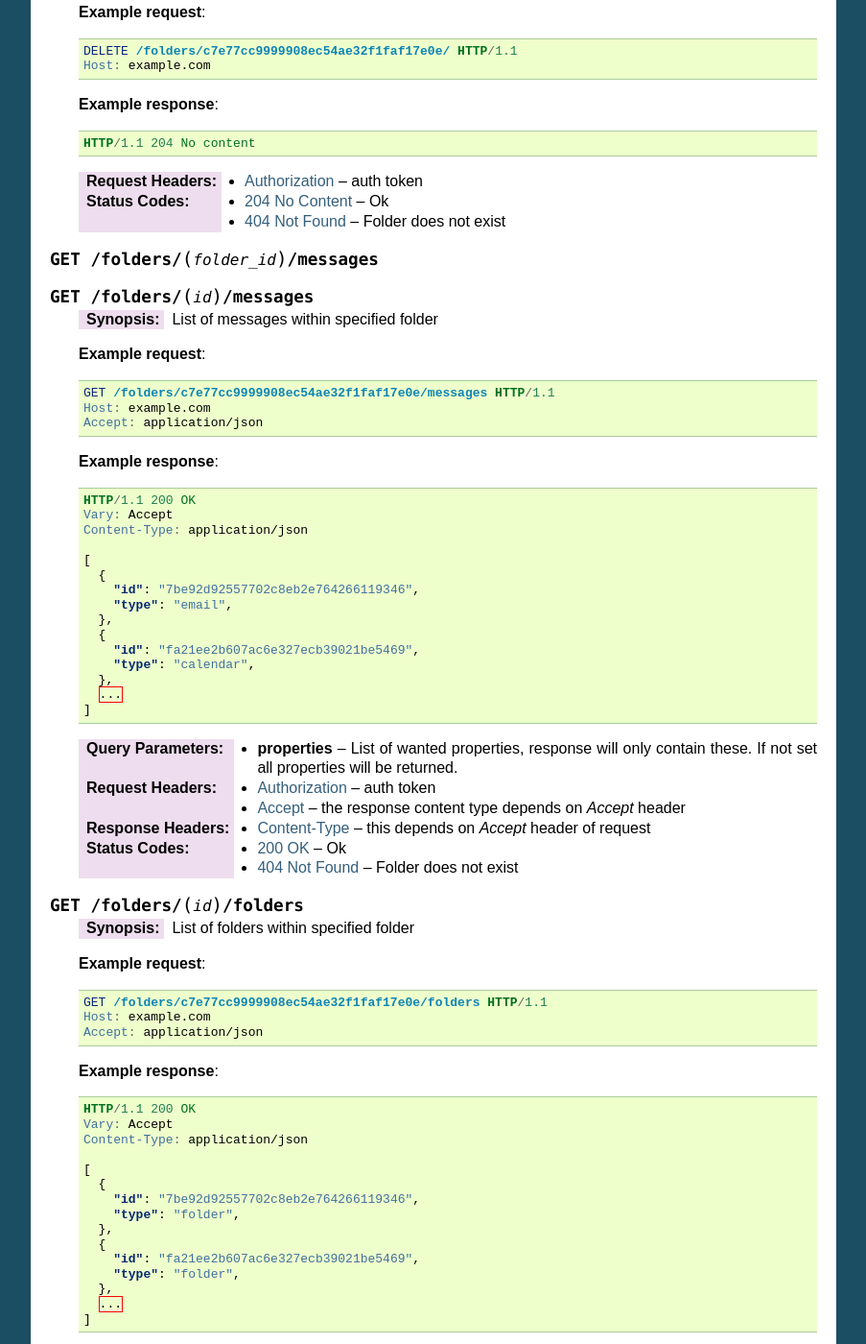
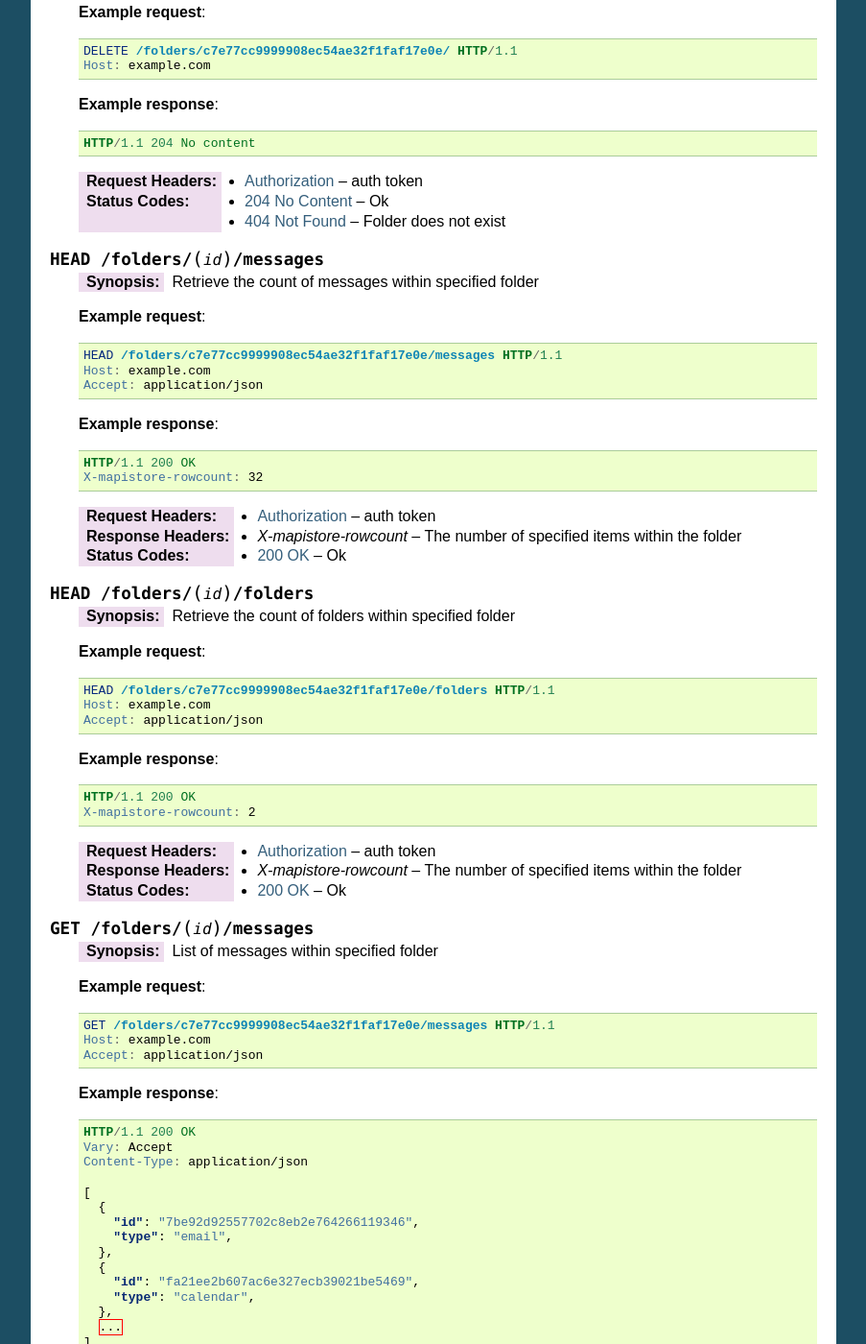
Before and after one commit to openchange/website, a Sphinx documentation site: the page built from api/mapistore_http/source/index.rst, in a window 1280 px wide and 1400 px high, scrolled down 2597 px. Shown: the whole window at 96% size, without its empty margins (198-1101 px from the left). Built offline with Sphinx 7.4.7, drawn with Linux system fonts in a browser that asks for light colours.

Commit message:
Add HEAD /folders/(id)/{folders,messages) to retrieve rowcount in HTTP headers

```diff
--- a/api/mapistore_http/source/index.rst
+++ b/api/mapistore_http/source/index.rst
@@ -191,7 +191,53 @@ Folders
    :statuscode 404: Folder does not exist
 
 
-.. http:get:: /folders/(folder_id)/messages
+.. http:head:: /folders/(id)/messages
+
+   :synopsis: Retrieve the count of messages within specified folder
+
+   **Example request**:
+
+   .. sourcecode:: http
+
+      HEAD /folders/c7e77cc9999908ec54ae32f1faf17e0e/messages HTTP/1.1
+      Host: example.com
+      Accept: application/json
+
+   **Example response**:
+
+   .. sourcecode:: http
+
+      HTTP/1.1 200 OK
+      X-mapistore-rowcount: 32
+
+   :reqheader Authorization: auth token
+   :resheader X-mapistore-rowcount: The number of specified items within the folder
+   :statuscode 200: Ok
+
+
+.. http:head:: /folders/(id)/folders
+
+   :synopsis: Retrieve the count of folders within specified folder
+
+   **Example request**:
+
+   .. sourcecode:: http
+
+      HEAD /folders/c7e77cc9999908ec54ae32f1faf17e0e/folders HTTP/1.1
+      Host: example.com
+      Accept: application/json
+
+   **Example response**:
+
+   .. sourcecode:: http
+
+      HTTP/1.1 200 OK
+      X-mapistore-rowcount: 2
+
+   :reqheader Authorization: auth token
+   :resheader X-mapistore-rowcount: The number of specified items within the folder
+   :statuscode 200: Ok
+
 
 .. http:get:: /folders/(id)/messages
 
```
